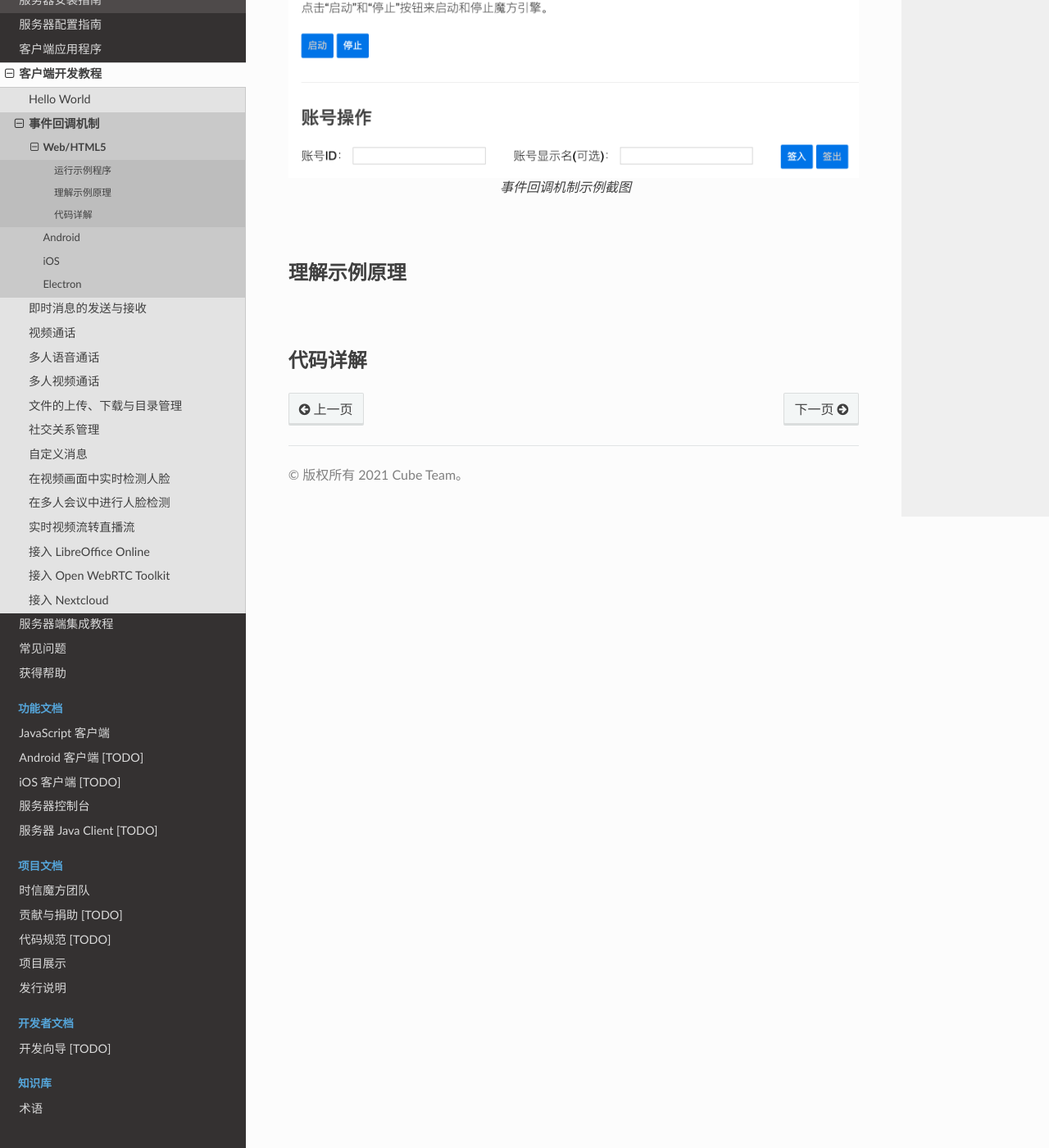
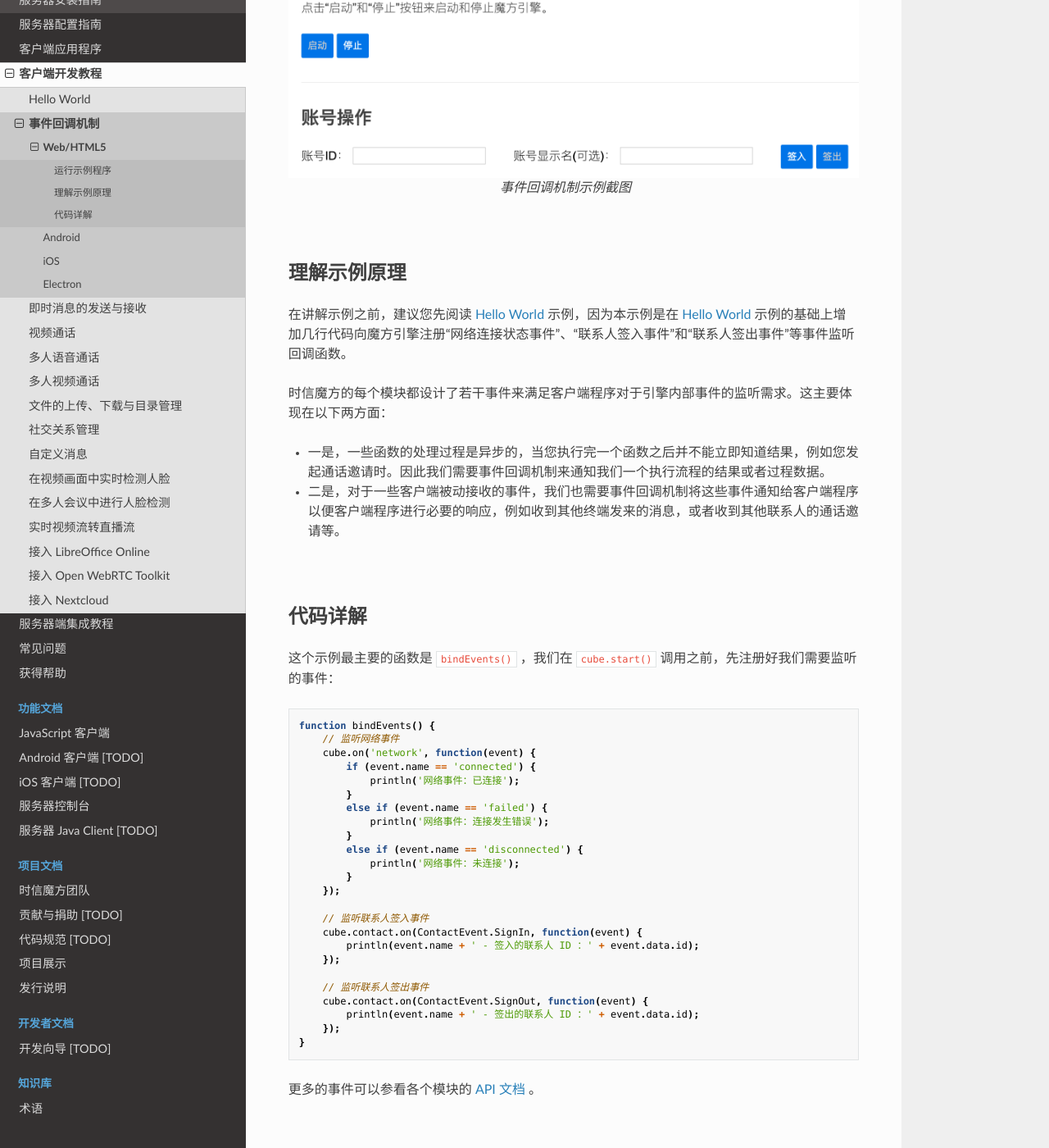
Before and after one commit to shixincube/cube-manual, a Sphinx documentation site: the page built from doc/source/tutorials/web/event_callback.rst, in a window 1280 px wide and 1400 px high, scrolled down 1263 px. Shown: the whole window at 82% size. Built offline with Sphinx 7.4.7 and the Read the Docs theme 2.0.0, drawn with Linux system fonts in a browser that asks for light colours.

Commit message:
Update doc

```diff
--- a/doc/source/tutorials/web/event_callback.rst
+++ b/doc/source/tutorials/web/event_callback.rst
@@ -40,7 +40,13 @@ Web/HTML5 - 事件回调机制
 理解示例原理
 ===============================
 
+在讲解示例之前，建议您先阅读 :doc:`Hello World <helloworld>` 示例，因为本示例是在 :doc:`Hello World <helloworld>` 示例的基础上增加几行代码向魔方引擎注册“网络连接状态事件”、“联系人签入事件”和“联系人签出事件”等事件监听回调函数。
 
+时信魔方的每个模块都设计了若干事件来满足客户端程序对于引擎内部事件的监听需求。这主要体现在以下两方面：
+
+* 一是，一些函数的处理过程是异步的，当您执行完一个函数之后并不能立即知道结果，例如您发起通话邀请时。因此我们需要事件回调机制来通知我们一个执行流程的结果或者过程数据。
+
+* 二是，对于一些客户端被动接收的事件，我们也需要事件回调机制将这些事件通知给客户端程序以便客户端程序进行必要的响应，例如收到其他终端发来的消息，或者收到其他联系人的通话邀请等。
 
 
 |
@@ -48,3 +54,36 @@ Web/HTML5 - 事件回调机制
 
 代码详解
 ===============================
+
+这个示例最主要的函数是 ``bindEvents()`` ，我们在 ``cube.start()`` 调用之前，先注册好我们需要监听的事件：
+
+.. code-block:: javascript
+
+    function bindEvents() {
+        // 监听网络事件
+        cube.on('network', function(event) {
+            if (event.name == 'connected') {
+                println('网络事件：已连接');
+            }
+            else if (event.name == 'failed') {
+                println('网络事件：连接发生错误');
+            }
+            else if (event.name == 'disconnected') {
+                println('网络事件：未连接');
+            }
+        });
+
+        // 监听联系人签入事件
+        cube.contact.on(ContactEvent.SignIn, function(event) {
+            println(event.name + ' - 签入的联系人 ID ：' + event.data.id);
+        });
+
+        // 监听联系人签出事件
+        cube.contact.on(ContactEvent.SignOut, function(event) {
+            println(event.name + ' - 签出的联系人 ID ：' + event.data.id);
+        });
+    }
+
+更多的事件可以参看各个模块的 `API 文档 <../../_static/cube-javascript-api/index.html>`__ 。
+
+|
```
